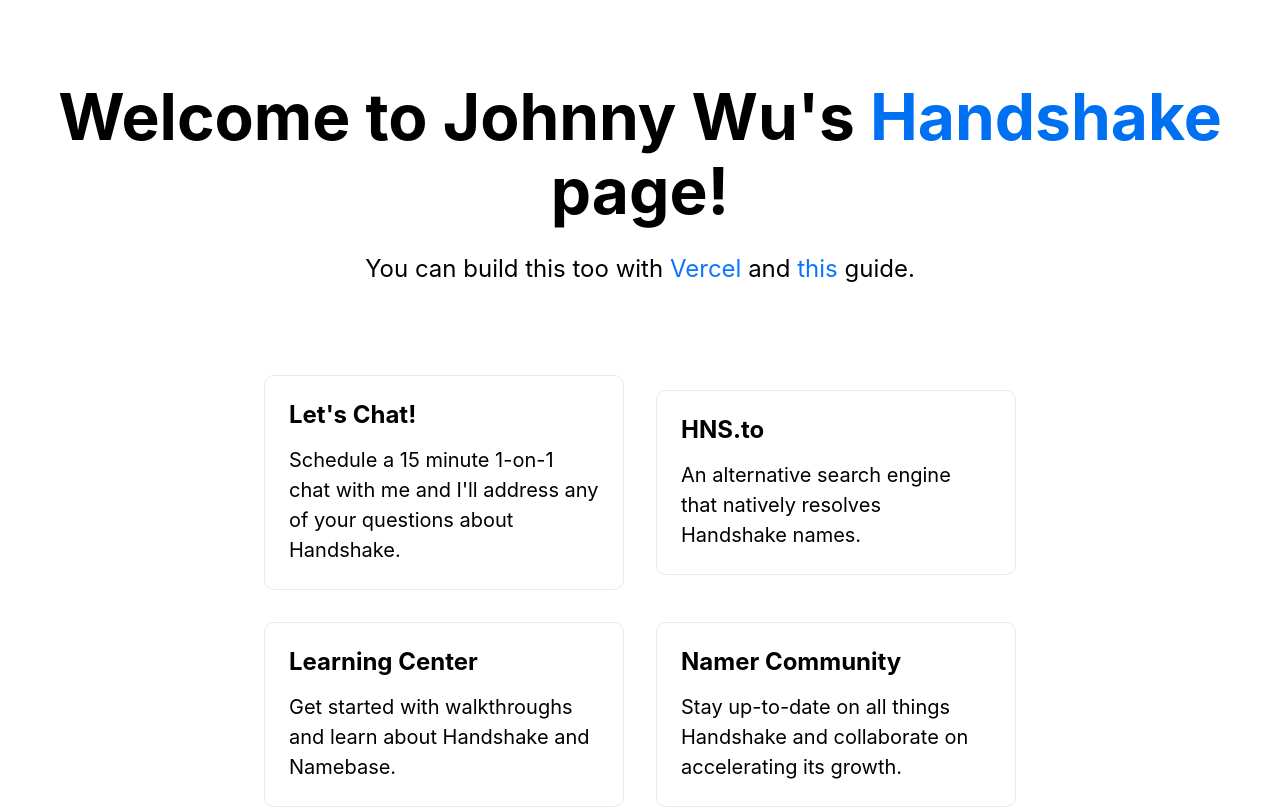
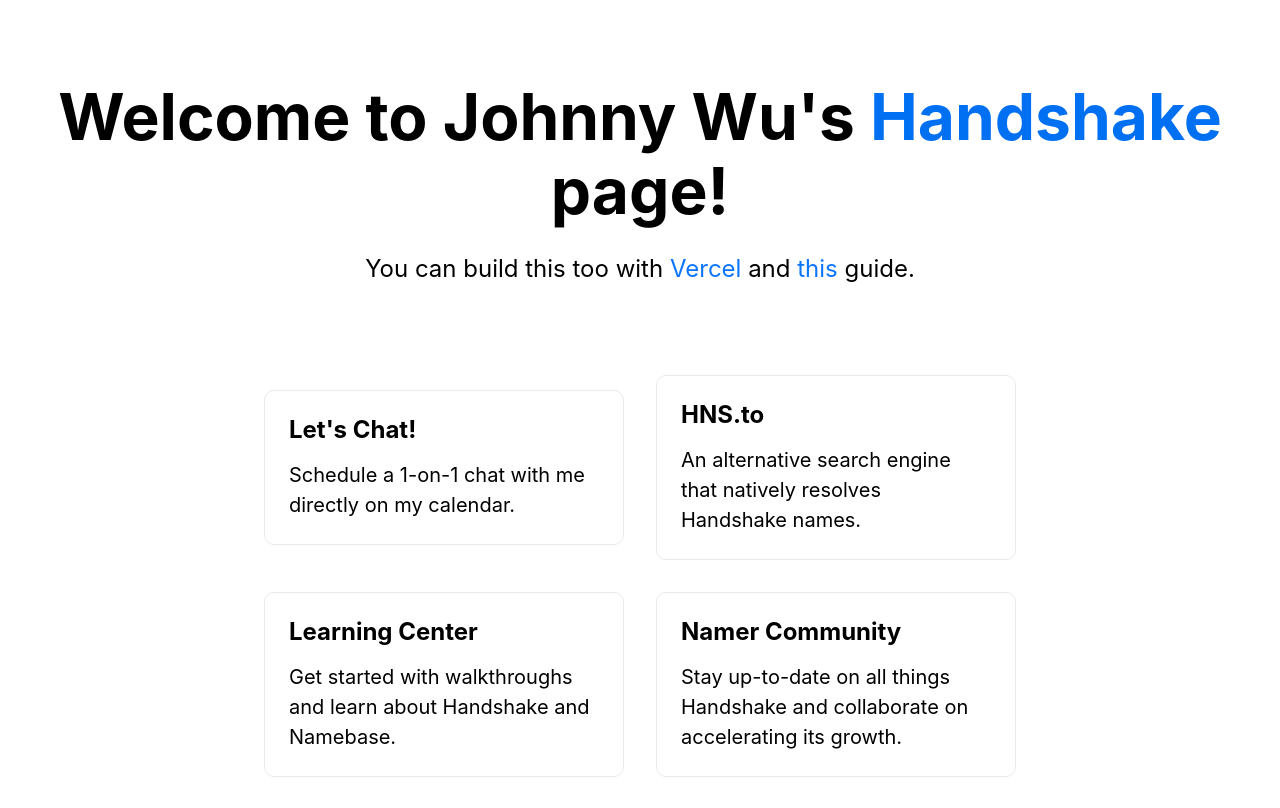
Before and after one commit to Zulu-Solarity/handshake-home, a Next.js app: page / in a window 1280 px wide. Shown: the top 808 px of the page. Built offline with nearby package versions, Linux system fonts and the light colour scheme.

Commit message:
Update index.js

```diff
--- a/pages/index.js
+++ b/pages/index.js
@@ -17,9 +17,9 @@
       </p>
 
       <div className="grid">
-        <a href="https://calendly.com/namebase/onboard" className="card">
+        <a href="https://calendly.com/namebase" className="card">
           <h3>Let's Chat!</h3>
-          <p>Schedule a 15 minute 1-on-1 chat with me and I'll address any of your questions about Handshake.</p>
+          <p>Schedule a 1-on-1 chat with me directly on my calendar.</p>
         </a>
 
         <a href="https://hns.to/" className="card">
```
